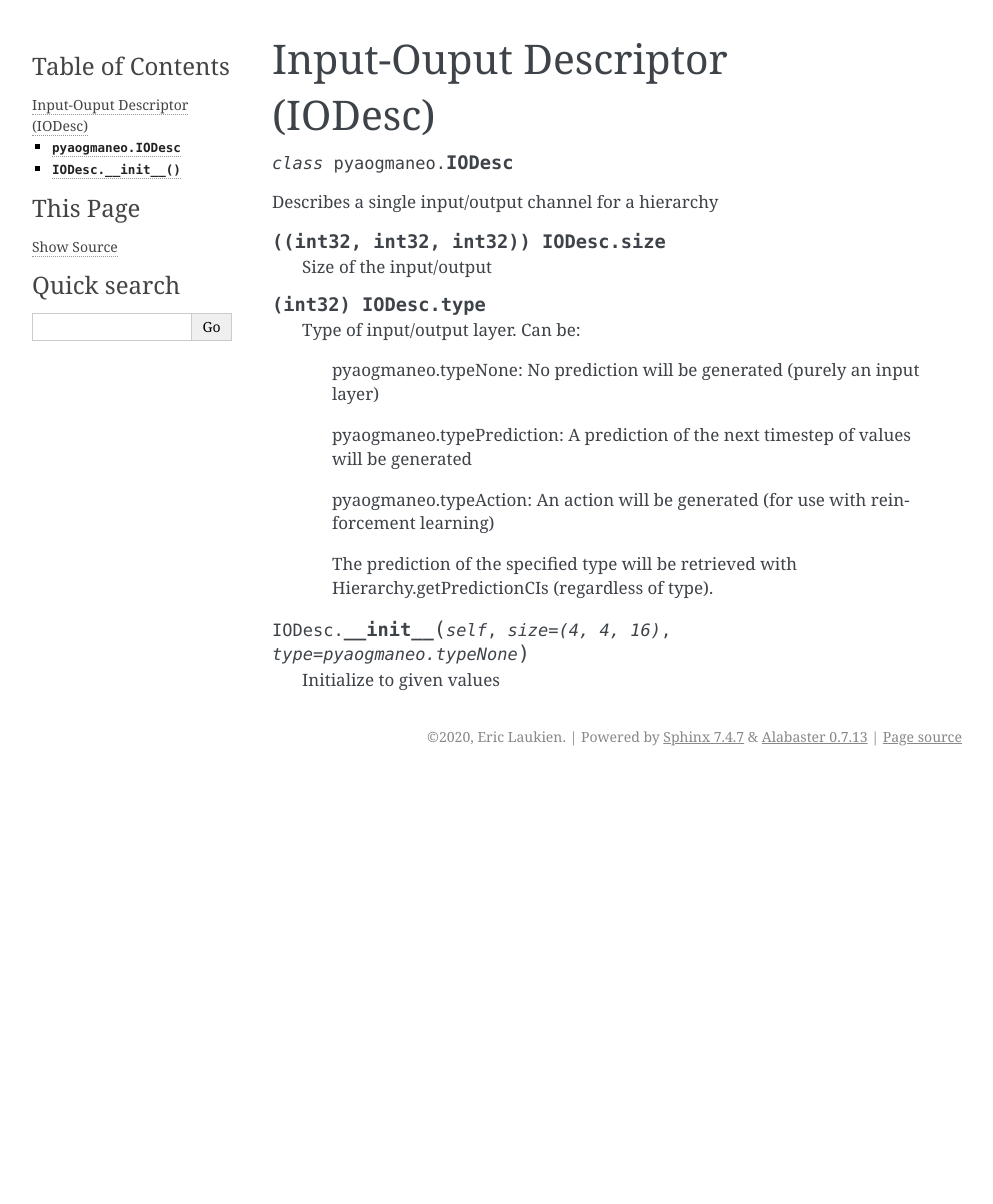
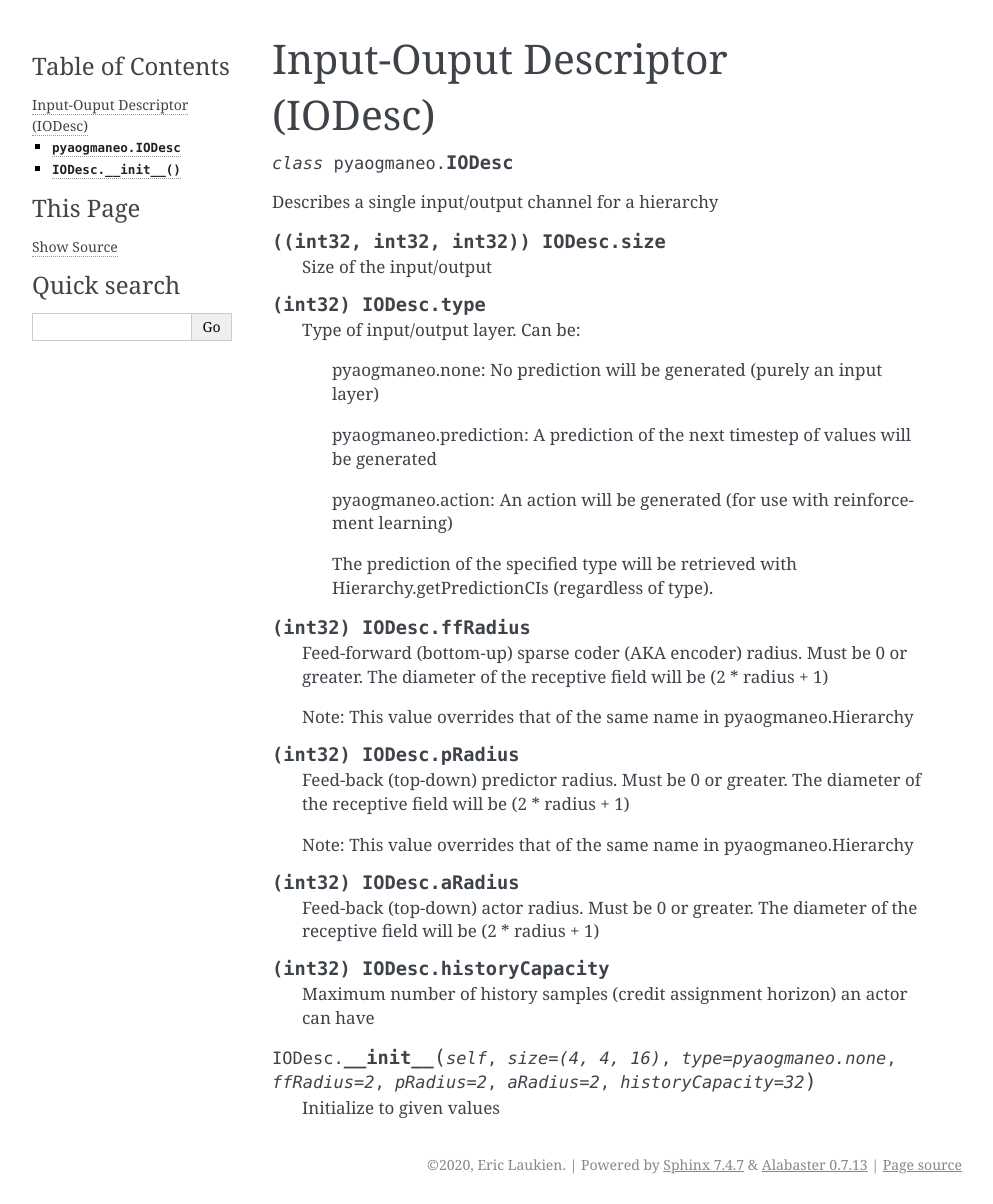
Before and after one commit to ogmacorp/PyAOgmaNeo, a Sphinx documentation site: the page built from docs/iodesc.rst, in a window 1280 px wide. Shown: the whole page, without its empty margins (148-1141 px from the left). Built offline with Sphinx 7.4.7, drawn with Linux system fonts in a browser that asks for light colours; before the commit the page ends 900 px from its top, so only the background shows below that.

Commit message:
Doc update

```diff
--- a/docs/imageencodervisiblelayerdesc.rst
+++ b/docs/imageencodervisiblelayerdesc.rst
@@ -13,10 +13,6 @@ Describes a single visible layer of an ImageEncoder for use during initializatio
 
     Radius onto input. Must be 0 or greater. The diameter of the receptive field will be (2 * radius + 1)
 
-.. function:: ImageEncoderVisibleLayerDesc.__init__(self)
-
-    Initialize to sensible defaults
-
 .. function:: ImageEncoderVisibleLayerDesc.__init__(self, size, radius)
 
     Initialize to given values
--- a/docs/installation.rst
+++ b/docs/installation.rst
@@ -1,8 +1,4 @@
 Installation
 ======================================
 
-To use PyAOgmaNeo, you must first have an installation of `AOgmaNeo <https://github.com/ogmacorp/AOgmaNeo>`_.
-
-Follow the instructions in the `AOgmaNeo README <https://github.com/ogmacorp/AOgmaNeo/blob/master/README.md>`_ of the AOgmaNeo repository to install it.
-
-After this, you may install PyAOgmaNeo as described in the `PyAOgmaNeo README <https://github.com/ogmacorp/PyAOgmaNeo/blob/master/README.md>`_.
+Install PyAOgmaNeo as described in the `PyAOgmaNeo README <https://github.com/ogmacorp/PyAOgmaNeo/blob/master/README.md>`_.
--- a/docs/iodesc.rst
+++ b/docs/iodesc.rst
@@ -13,14 +13,34 @@ Describes a single input/output channel for a hierarchy
 
     Type of input/output layer. Can be:
 
-        pyaogmaneo.typeNone: No prediction will be generated (purely an input layer)
+        pyaogmaneo.none: No prediction will be generated (purely an input layer)
 
-        pyaogmaneo.typePrediction: A prediction of the next timestep of values will be generated
+        pyaogmaneo.prediction: A prediction of the next timestep of values will be generated
 
-        pyaogmaneo.typeAction: An action will be generated (for use with reinforcement learning)
+        pyaogmaneo.action: An action will be generated (for use with reinforcement learning)
 
         The prediction of the specified type will be retrieved with Hierarchy.getPredictionCIs (regardless of type).
 
-.. function:: IODesc.__init__(self, size=(4, 4, 16), type=pyaogmaneo.typeNone)
+.. attribute:: (int32) IODesc.ffRadius
+
+    Feed-forward (bottom-up) sparse coder (AKA encoder) radius. Must be 0 or greater. The diameter of the receptive field will be (2 * radius + 1)
+
+    Note: This value overrides that of the same name in pyaogmaneo.Hierarchy
+
+.. attribute:: (int32) IODesc.pRadius
+
+    Feed-back (top-down) predictor radius. Must be 0 or greater. The diameter of the receptive field will be (2 * radius + 1)
+
+    Note: This value overrides that of the same name in pyaogmaneo.Hierarchy
+
+.. attribute:: (int32) IODesc.aRadius
+
+    Feed-back (top-down) actor radius. Must be 0 or greater. The diameter of the receptive field will be (2 * radius + 1)
+
+.. attribute:: (int32) IODesc.historyCapacity
+
+    Maximum number of history samples (credit assignment horizon) an actor can have
+
+.. function:: IODesc.__init__(self, size=(4, 4, 16), type=pyaogmaneo.none, ffRadius=2, pRadius=2, aRadius=2, historyCapacity=32)
 
     Initialize to given values
--- a/docs/layerdesc.rst
+++ b/docs/layerdesc.rst
@@ -29,6 +25,6 @@ Describes the layers of the hierarchy during initialization. Fill these variable
 
     Temporal horizon of sparse coder (AKA encoder). Must be greater than or equal to LayerDesc.ticksPerUpdate. If no temporal window overshoot is desired, set equal to LayerDesc.ticksPerUpdate, otherwise the overshoot is how much large it is than LayerDesc.ticksPerUpdate
 
-.. function:: LayerDesc.__init__(self, size=(4, 4, 16), ffRadius=2, pRadius=2, aRadius=2, ticksPerUpdate=2, temporalHorizon=2, historyCapacity=32)
+.. function:: LayerDesc.__init__(self, size=(4, 4, 16), ffRadius=2, pRadius=2, ticksPerUpdate=2, temporalHorizon=2)
 
     Initialize to given values
```
Also changed, not shown: other parts of docs/layerdesc.rst (+0 -4 lines), README.md (+10 -16 lines).
